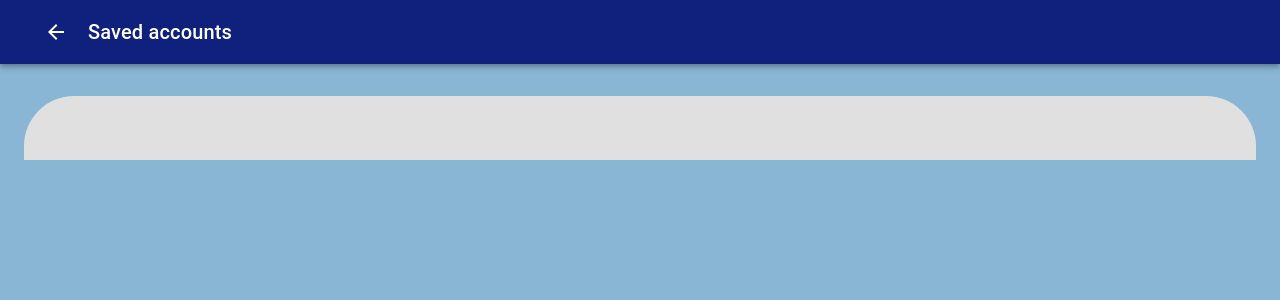
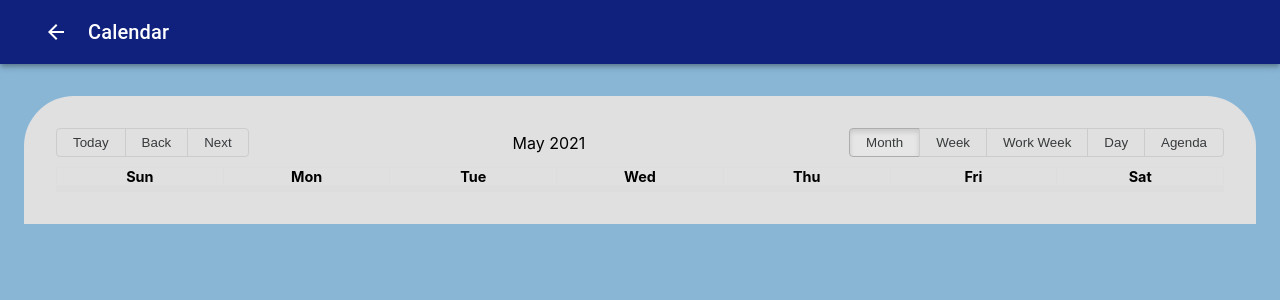
Before and after one commit to Tahlil-992/bugophobia.front-end, a React (Create React App) app: page /Calendar in a window 1280 px wide. Shown: the top 300 px of the page. Built offline with nearby package versions, Linux system fonts and the light colour scheme; sample sign-in values are in the browser's storage.

Commit message:
Calendar component added

```diff
--- a/package.json
+++ b/package.json
@@ -14,7 +14,9 @@
     "@testing-library/user-event": "^12.1.10",
     "axios": "^0.21.1",
     "date-fns": "^2.21.2",
+    "moment": "^2.29.1",
     "react": "^17.0.2",
+    "react-big-calendar": "^0.33.3",
     "react-dom": "^17.0.2",
     "react-full-screen": "^1.0.2",
     "react-material-ui-form-validator": "^2.1.4",
--- a/src/views/pages/Calendar.js
+++ b/src/views/pages/Calendar.js
@@ -8,29 +8,59 @@ import Grid from '@material-ui/core/Grid';
 import Button from '@material-ui/core/Button';
 import ArrowBackIcon from '@material-ui/icons/ArrowBack';
 import { Link } from "react-router-dom";
+import { Calendar, momentLocalizer, Views } from 'react-big-calendar';
+import 'react-big-calendar/lib/css/react-big-calendar.css';
+import moment from 'moment';
+import 'date-fns';
+import DateFnsUtils from '@date-io/date-fns';
 
 const useStyles = makeStyles((theme) => ({
     container: {
         paddingTop: theme.spacing(4),
     },
 }));
-export default function SavedAccounts() {
+let allViews = Object.keys(Views).map(k => Views[k]);
+
+export default function CalendarPage() {
     const classes = useStyles();
+    const localizer = momentLocalizer(moment);
     return (
         <div style={{ backgroundColor: '#8ab6d6', minHeight: '100vh' }}>
             <AppBar position="relative">
                 <Toolbar style={{ backgroundColor: '#10217d', height: '5vh' }}>
                     <Link to="/"><Button style={{ color: 'white' }}><ArrowBackIcon /></Button></Link>
-                    <Typography variant="h6" color="inherit" noWrap>Saved accounts</Typography>
+                    <Typography variant="h6" color="inherit" noWrap>Calendar</Typography>
                 </Toolbar>
             </AppBar>
             <Container maxWidth="lg" className={classes.container}>
                 <Grid container spacing={0}>
                     <Grid item xs={12}>
-                        <div className={classes.paper} style={{ backgroundColor: '#E0E0E0', borderTopLeftRadius:'50px', borderTopRightRadius:'50px', padding:'2em'}}>
+                        <div className={classes.paper} style={{ backgroundColor: '#E0E0E0', borderTopLeftRadius: '50px', borderTopRightRadius: '50px', padding: '2em' }}>
                             <React.Fragment>
+                                <div>
+                                    <Calendar
+                                        localizer={localizer}
+                                        events={[
+                                            {
+                                                'title': 'My event',
+                                                'allDay': false,
+                                                'start': new Date(2021, 5, 19, 10, 0), // 10.00 AM
+                                                'end': new Date(2021, 5, 19, 14, 0), // 2.00 PM
+                                            },
+                                            {
+                                                'title': 'your event',
+                                                'allDay': false,
+                                                'start': new Date(2021, 20, 2, 17, 0), // 10.00 AM
+                                                'end': new Date(2021, 20, 2, 17.5, 0), // 2.00 PM
+                                            }
+                                        ]}
+                                        step={60}
+                                        showMultiDayTimes
 
-
+                                        views={allViews}
+                                        date={new Date(Date().toLocaleString())}
+                                    />
+                                </div>
                             </React.Fragment>
                         </div>
                     </Grid>
```
Also changed, not shown: 1 other file (tests, documents, lock files or other folders).
